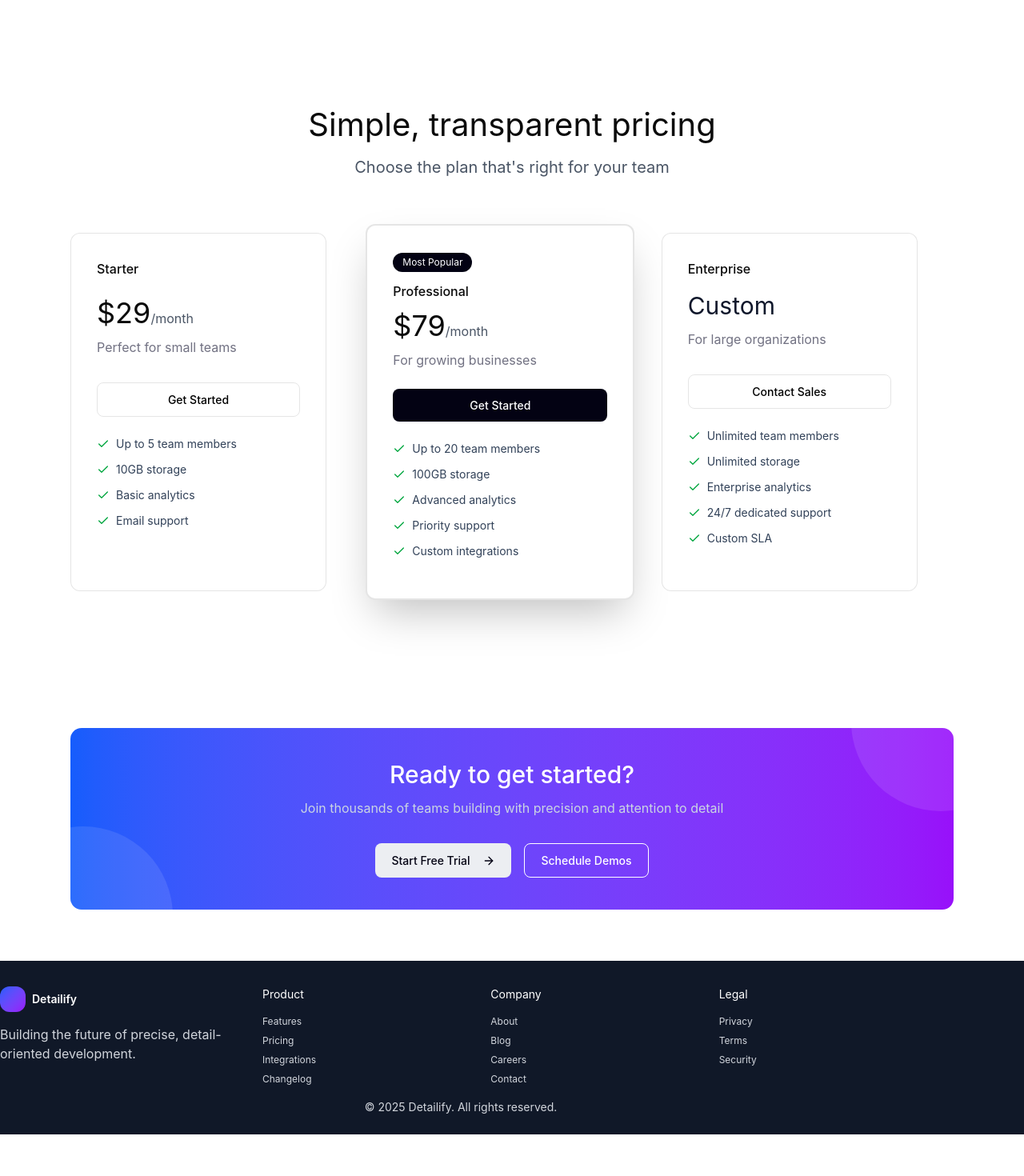
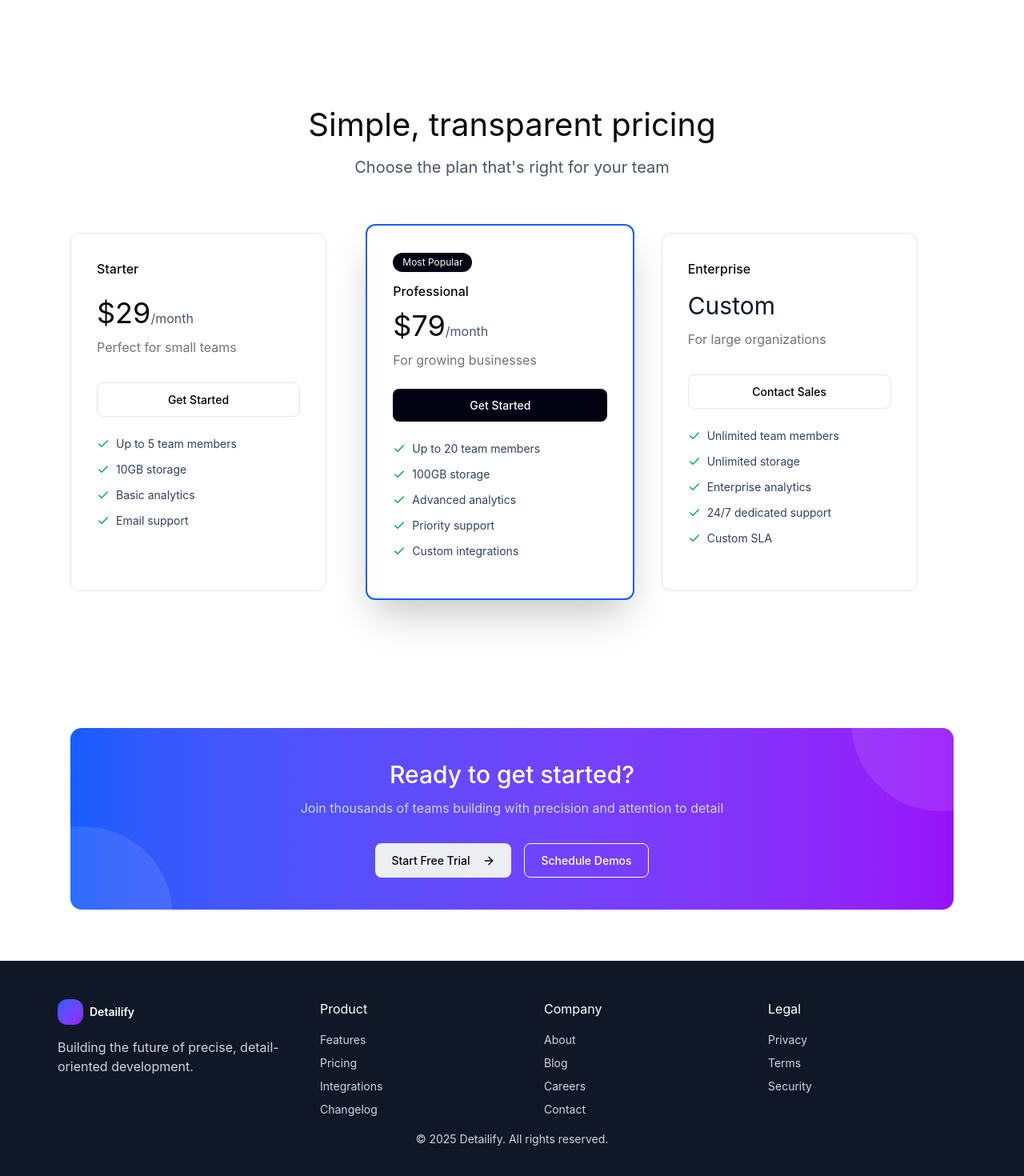
Before and after one commit to najeesidahmed/ruach-tech-figma-to-code, a Next.js app in the folder detailify-landing/: page / in a window 1280 px wide. Shown: the part 1206-2676 px from the top of the page at 80% size. Before the commit the page ends 2624 px from the top, so only its background shows below. Built offline with nearby package versions, Linux system fonts and the light colour scheme.

Commit message:
fix other borders and centre align footer component

```diff
--- a/detailify-landing/components/layout/Footer.tsx
+++ b/detailify-landing/components/layout/Footer.tsx
@@ -16,7 +16,7 @@ const footerLinks = [
 export function Footer() {
     return (
         <footer className="bg-(--footer-bg)">
-            <div className="max-w-6xl py-6 md:pt-8">
+            <div className="mx-auto max-w-6xl px-2 py-12">
                 {/* Top row: logo + columns */}
                 <div className="flex flex-col gap-10 md:flex-row md:items-start md:justify-between">
                     {/* Brand block */}
@@ -27,17 +27,17 @@ export function Footer() {
                                 Detailify
                             </span>
                         </div>
-                        <p className="mt-4 text-[#D1D5DC]">
+                        <p className="mt-4 text-(--text-footer-light)">
                             Building the future of precise, detail-oriented development.
                         </p>
                     </div>
 
                     {/* Link Columns */}
-                    <div className="grid flex-1 gap-8 text-sm sm:grid-cols-3">
+                    <div className="grid flex-1 gap-8 text-[16px] sm:grid-cols-3">
                         {footerLinks.map((section) => (
                             <div key={section.title}>
                                 <h3 className="font-regular text-(--text-white)">{section.title}</h3>
-                                <ul className="mt-4 space-y-2 text-xs text-(--text-footer-light)">
+                                <ul className="mt-4 space-y-2 text-[14px] text-(--text-footer-light)">
                                     {section.links.map((item) => (
                                         <li key={item}>
                                             <a
--- a/detailify-landing/components/sections/PricingSection.tsx
+++ b/detailify-landing/components/sections/PricingSection.tsx
@@ -18,7 +18,7 @@ export function PricingSection() {
             {/* Pricing Grid */}
             <div className="mt-14 grid md:grid-cols-3 gap-1 items-center justify-center">
                 {/* Starter */}
-                <Card className="max-h-[448px] w-full max-w-[320px]">
+                <Card className="max-h-[448px] w-full max-w-[320px] border border-black/10">
                     <CardHeader>
                         <h3 className="text-[16px] font-medium text-(--text-title)">Starter</h3>
                         <p className="mt-4 text-[36px] text-(--text-title)">
@@ -90,7 +90,7 @@ export function PricingSection() {
                 </Card>
 
                 {/* Custom */}
-                <Card className="max-h-[448px] w-full max-w-[320px]">
+                <Card className="max-h-[448px] w-full max-w-[320px] border border-black/10">
                     <CardHeader>
                         <h3 className="text-[16px] font-medium text-(--text-title)">Enterprise</h3>
                         <p className="mt-4 text-3xl text-slate-900">
--- a/detailify-landing/components/ui/Card.tsx
+++ b/detailify-landing/components/ui/Card.tsx
@@ -7,7 +7,7 @@ type CardProps = {
 
 export function Card({ children, className = "" }: CardProps) {
     return (
-        <div className={`flex h-full flex-col rounded-xl border border-black/10 bg-white p-8 ${className}`}>
+        <div className={`flex h-full flex-col rounded-xl bg-white p-8 ${className}`}>
             {children}
         </div>
     );
```
